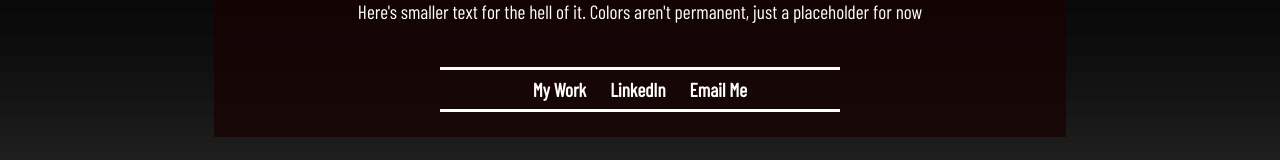
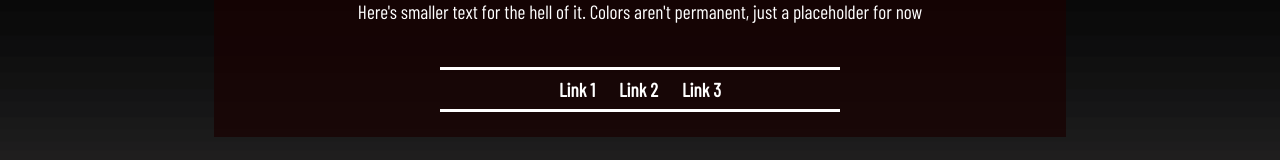
Before and after one commit to AddieKern/UNI-Assasins, a plain HTML site: page index.html in a window 1280 px wide. Shown: the part 417-577 px from the top of the page. Drawn offline with nearby package versions, Linux system fonts and the light colour scheme.

Commit message:
Update index.html

```diff
--- a/index.html
+++ b/index.html
@@ -23,9 +23,9 @@
 
 <nav>
     <ul>
-        <li><a href="https://www.behance.net"> My Work </a></li>
-        <li><a href="https://www.linkedin.com/in/addie-kern-calpolyslo" target="_blanlk"> LinkedIn </a></li>
-        <li><a href="mailto:adkern@calpoly.edu"> Email Me </a></li>
+        <li><a href=""> Link 1 </a></li>
+        <li><a href="" target="_blanlk"> Link 2 </a></li>
+        <li><a href=""> Link 3 </a></li>
     </ul>
 </nav>
 </div> <!--end of center div-->
```
